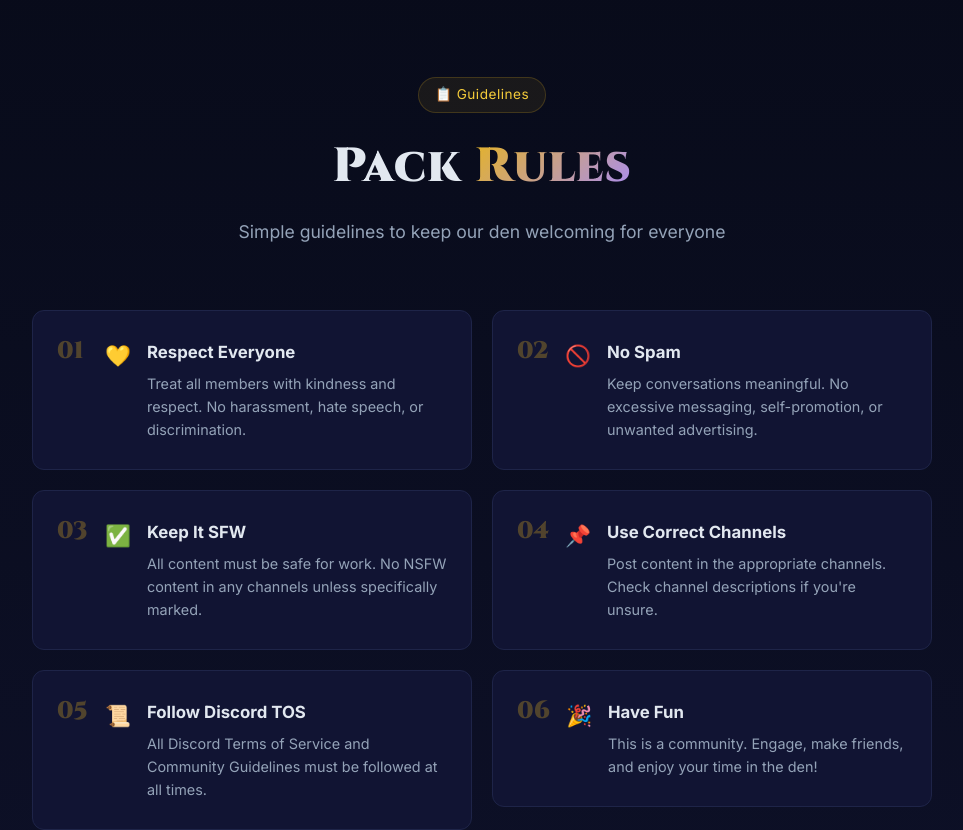
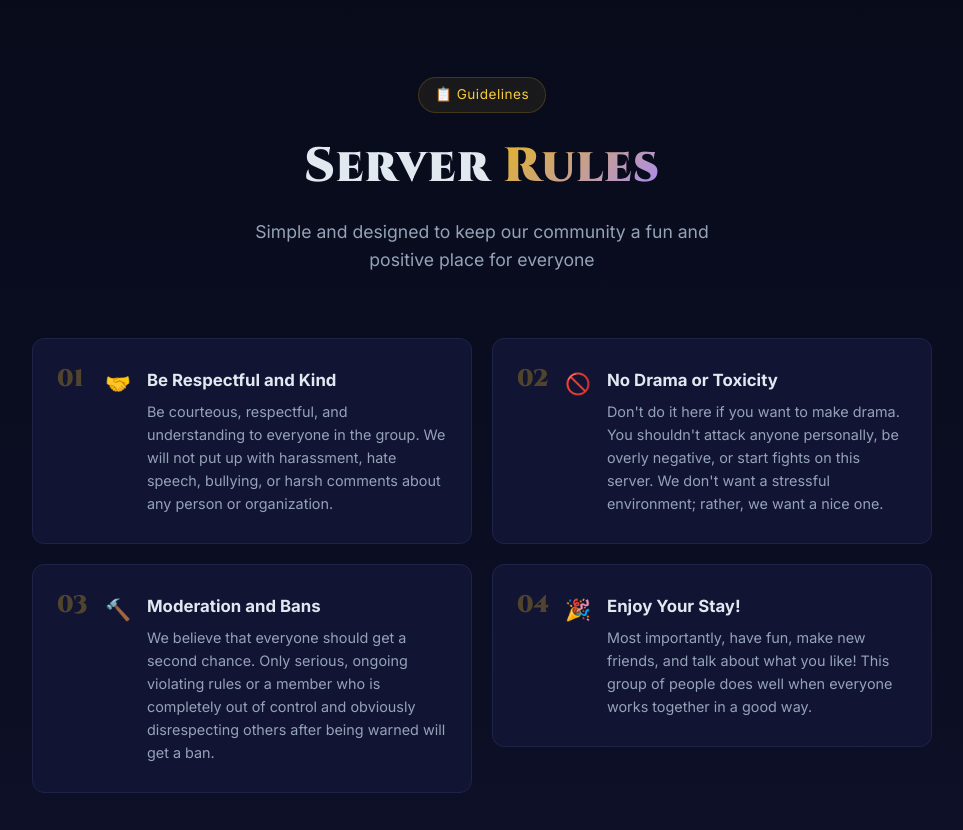
Before and after one commit to AdrianSep1/wdn-site, a React (Create React App) app: page / in a window 1280 px wide. Shown: the part 3380-4210 px from the top of the page, without its empty margins (158-1121 px from the left). Built offline with nearby package versions, Linux system fonts and the light colour scheme.

Commit message:
changing rules

```diff
--- a/src/components/Rules.js
+++ b/src/components/Rules.js
@@ -4,38 +4,26 @@ import ScrollReveal from './ScrollReveal';
 const rules = [
   {
     number: '01',
-    title: 'Respect Everyone',
-    desc: 'Treat all members with kindness and respect. No harassment, hate speech, or discrimination.',
-    icon: '💛',
+    title: 'Be Respectful and Kind',
+    desc: 'Be courteous, respectful, and understanding to everyone in the group. We will not put up with harassment, hate speech, bullying, or harsh comments about any person or organization.',
+    icon: '🤝',
   },
   {
     number: '02',
-    title: 'No Spam',
-    desc: 'Keep conversations meaningful. No excessive messaging, self-promotion, or unwanted advertising.',
+    title: 'No Drama or Toxicity',
+    desc: "Don't do it here if you want to make drama. You shouldn't attack anyone personally, be overly negative, or start fights on this server. We don't want a stressful environment; rather, we want a nice one.",
     icon: '🚫',
   },
   {
     number: '03',
-    title: 'Keep It SFW',
-    desc: 'All content must be safe for work. No NSFW content in any channels unless specifically marked.',
-    icon: '✅',
+    title: 'Moderation and Bans',
+    desc: 'We believe that everyone should get a second chance. Only serious, ongoing violating rules or a member who is completely out of control and obviously disrespecting others after being warned will get a ban.',
+    icon: '🔨',
   },
   {
     number: '04',
-    title: 'Use Correct Channels',
-    desc: 'Post content in the appropriate channels. Check channel descriptions if you\'re unsure.',
-    icon: '📌',
-  },
-  {
-    number: '05',
-    title: 'Follow Discord TOS',
-    desc: 'All Discord Terms of Service and Community Guidelines must be followed at all times.',
-    icon: '📜',
-  },
-  {
-    number: '06',
-    title: 'Have Fun',
-    desc: 'This is a community. Engage, make friends, and enjoy your time in the den!',
+    title: 'Enjoy Your Stay!',
+    desc: 'Most importantly, have fun, make new friends, and talk about what you like! This group of people does well when everyone works together in a good way.',
     icon: '🎉',
   },
 ];
@@ -47,9 +35,9 @@ function Rules() {
         <ScrollReveal>
           <div className="section-header">
             <span className="section-badge">📋 Guidelines</span>
-            <h2 className="section-title">Pack <span className="text-gradient">Rules</span></h2>
+            <h2 className="section-title">Server <span className="text-gradient">Rules</span></h2>
             <p className="section-subtitle">
-              Simple guidelines to keep our den welcoming for everyone
+              Simple and designed to keep our community a fun and positive place for everyone
             </p>
           </div>
         </ScrollReveal>
```
